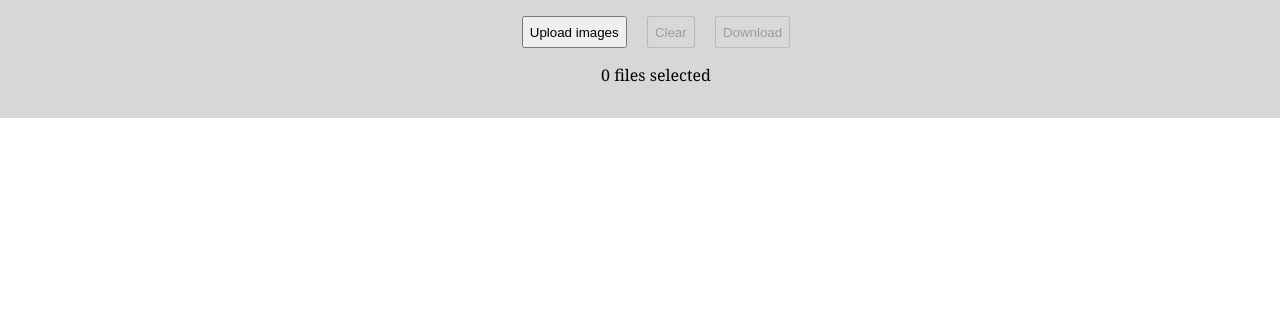
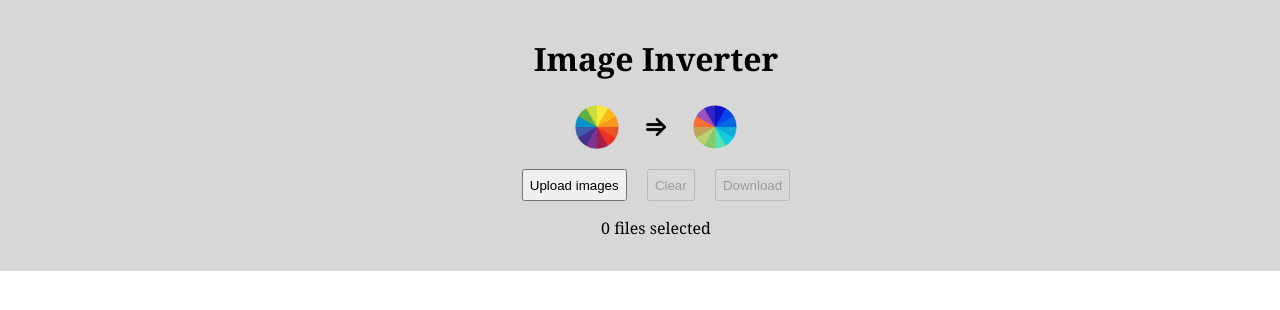
Before and after one commit to louismeunier/image-invert, a Svelte app: page / in a window 1280 px wide. Shown: the top 310 px of the page. Built offline with nearby package versions, Linux system fonts and the light colour scheme.

Commit message:
Add title panel

```diff
--- a/src/App.svelte
+++ b/src/App.svelte
@@ -2,11 +2,21 @@
   import { downloadImages } from "./util";
   // :)
   let files: FileList | null = null;
+  import icon from "./invert.png"
+  import implies from "./implies.png"
 
 </script>
 
 <main>
 <div class="upload">
+  <div>
+    <h1>Image Inverter</h1>
+  </div>
+  <div class="icons">
+    <img height="50px" src={icon}>
+    <img height="20px" src={implies}>
+    <img height="50px" class="inverted" src={icon}>
+  </div>
   <div>
     <button>
       <label for="many">Upload images</label>
@@ -58,6 +68,9 @@
     z-index: 99;
     width: 100vw;
     background-color: rgb(211, 211, 211, 0.9);
+
+    display: flex;
+    flex-direction: column;
   }
 
   .image-container {
@@ -75,6 +88,9 @@
     height: 50vh;
   }
 
+  .inverted {
+    filter: invert(1);
+  }
   #fake-download {
     display: none;
   }
@@ -83,4 +99,13 @@
     height: 2rem;
     margin: 0 0.5rem;
   }
+
+  .icons {
+    display: flex;
+    flex-direction: row;
+    justify-content: center;
+    align-items: center;
+    margin-bottom: 1.1rem;
+    gap: 1.5rem;
+  }
 </style>
```
Also changed, not shown: src/implies.png (added), src/invert.png (added).
